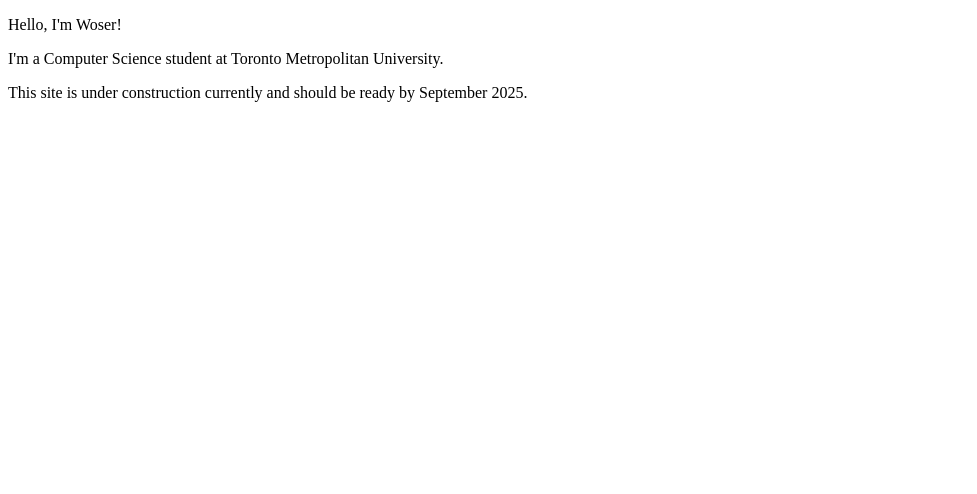
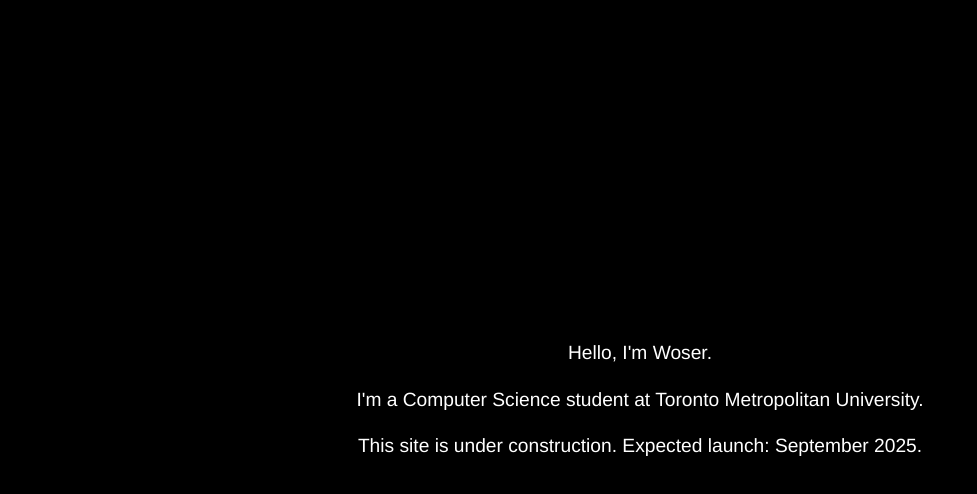
Before and after one commit to tenzodin/tenzingwoser.dev, a plain HTML site: page index.html in a window 1280 px wide. Shown: the whole page, without its empty margins (0-977 px from the left). Drawn offline with Linux system fonts and the light colour scheme.

Commit message:
Update format for index

```diff
--- a/index.html
+++ b/index.html
@@ -1,13 +1,38 @@
 <!DOCTYPE html>
 <html lang="en">
 <head>
-    <meta charset="UTF-8">
-    <meta name="viewport" content="width=device-width, initial-scale=1.0">
-    <title>Document</title>
+  <meta charset="UTF-8" />
+  <meta name="viewport" content="width=device-width, initial-scale=1.0" />
+  <title>Woser</title>
+  <style>
+    * {
+      margin: 0;
+      padding: 0;
+      box-sizing: border-box;
+    }
+
+    body {
+      background-color: #000;
+      color: #fff;
+      font-family: 'Helvetica Neue', Helvetica, Arial, sans-serif;
+      height: 100vh;
+      display: flex;
+      flex-direction: column;
+      justify-content: center;
+      align-items: center;
+      text-align: center;
+      line-height: 1.6;
+    }
+
+    p {
+      font-size: 1.2rem;
+      margin: 0.5rem 0;
+    }
+  </style>
 </head>
 <body>
-    <p>Hello, I'm Woser!</p>
-    <p>I'm a Computer Science student at Toronto Metropolitan University.</p>
-    <p>This site is under construction currently and should be ready by September 2025.</p>
+  <p>Hello, I'm Woser.</p>
+  <p>I'm a Computer Science student at Toronto Metropolitan University.</p>
+  <p>This site is under construction. Expected launch: September 2025.</p>
 </body>
 </html>
```
